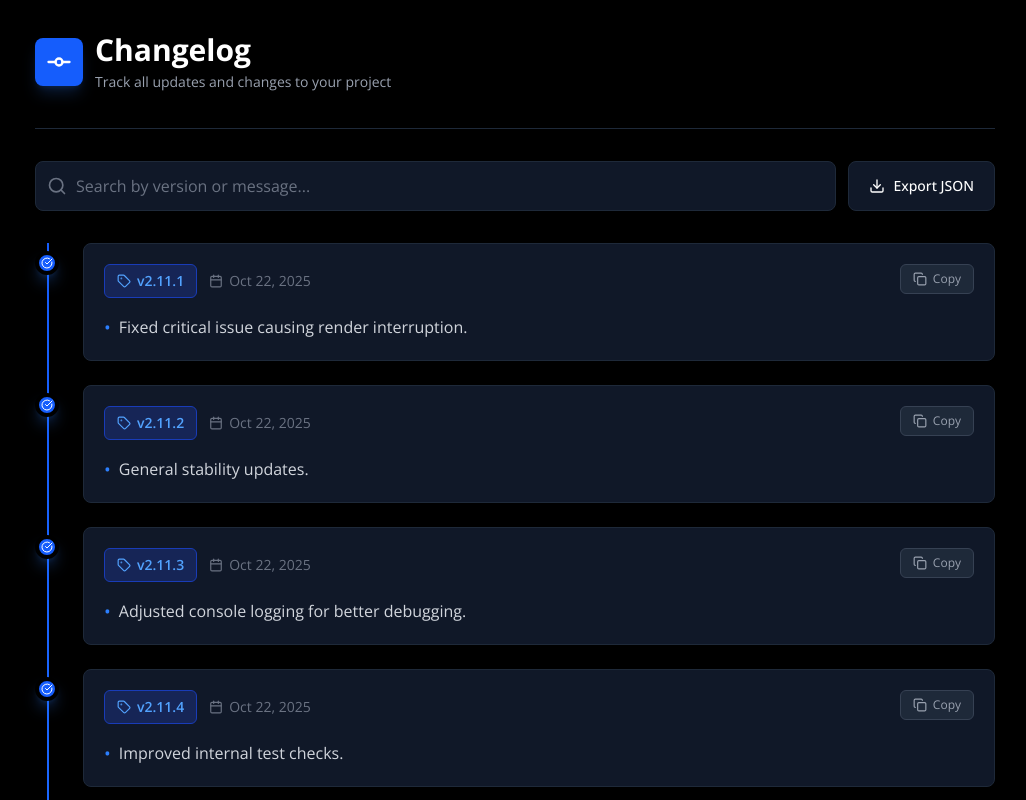
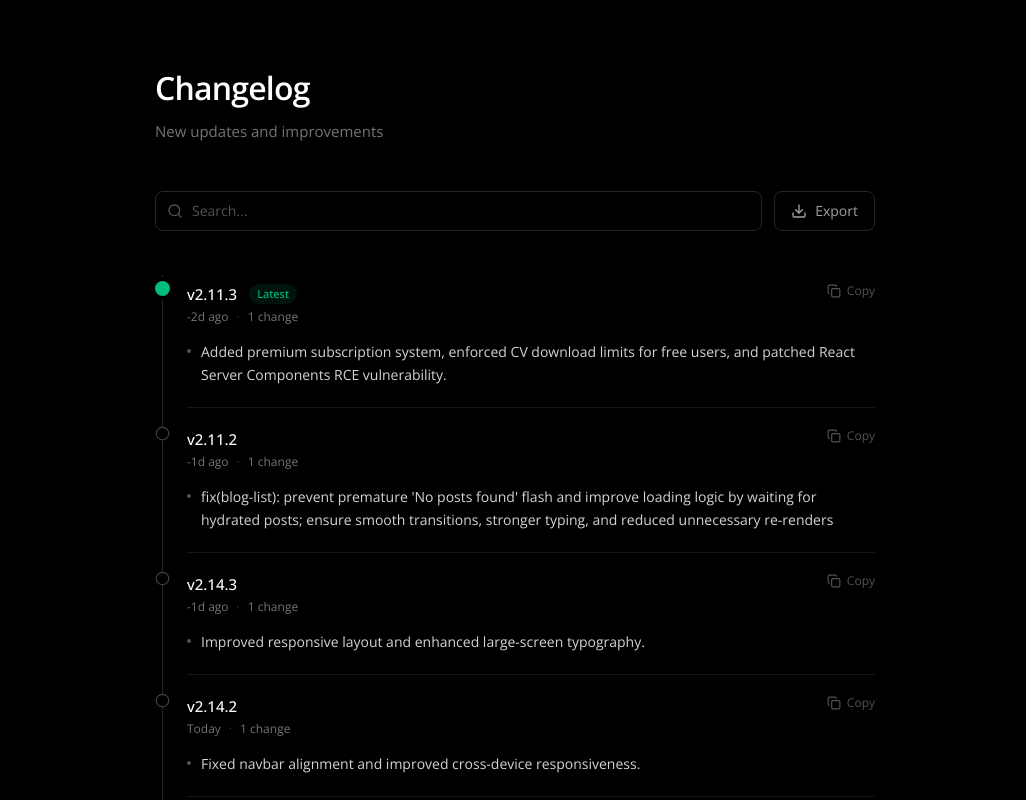
Before and after one commit to Xertifiedloaded/foliospacev3, a Next.js app: page /changelog in a window 1280 px wide. Shown: the top 800 px of the page, without its empty margins (125-1151 px from the left). Built offline with nearby package versions, Linux system fonts and the light colour scheme.

Commit message:
fixed error

```diff
--- a/CHANGELOG.json
+++ b/CHANGELOG.json
@@ -1,5 +1,94 @@
 {
   "changes": [
+    {
+      "version": "v1.0.0",
+      "date": "2023-01-14T09:15:00+01:00",
+      "message": "Initial release of FolioSpace with core CV builder, templates, and basic user accounts."
+    },
+    {
+      "version": "v1.1.0",
+      "date": "2023-03-02T11:40:00+01:00",
+      "message": "Introduced user authentication system, email/password workflow, and session management."
+    },
+    {
+      "version": "v1.2.0",
+      "date": "2023-04-10T14:22:00+01:00",
+      "message": "Added multiple resume templates and improved template rendering performance."
+    },
+    {
+      "version": "v1.3.4",
+      "date": "2023-06-08T16:17:00+01:00",
+      "message": "Optimized frontend layout, improved mobile responsiveness, and fixed form validation errors."
+    },
+    {
+      "version": "v1.5.0",
+      "date": "2023-08-20T12:10:00+01:00",
+      "message": "Migrated backend to a modular API structure and refactored database layer for scalability."
+    },
+    {
+      "version": "v1.7.2",
+      "date": "2023-10-02T10:00:00+01:00",
+      "message": "Upgraded Next.js version and resolved multiple SSR hydration mismatches."
+    },
+    {
+      "version": "v1.9.0",
+      "date": "2024-01-15T18:45:00+01:00",
+      "message": "Released new dashboard interface, analytics page, and improved user onboarding flow."
+    },
+    {
+      "version": "v1.9.5",
+      "date": "2024-02-03T09:11:00+01:00",
+      "message": "Patched CV autosave bug and improved rich text editor stability."
+    },
+    {
+      "version": "v2.0.0",
+      "date": "2024-03-12T14:00:00+01:00",
+      "message": "Major redesign introducing the new FolioSpace UI system, updated brand colors, and improved component library."
+    },
+    {
+      "version": "v2.1.0",
+      "date": "2024-04-07T13:30:00+01:00",
+      "message": "Added drag-and-drop CV section reordering and improved template export accuracy."
+    },
+    {
+      "version": "v2.2.0",
+      "date": "2024-05-19T15:42:00+01:00",
+      "message": "Refactored API routes for performance, implemented strict schema validation."
+    },
+    {
+      "version": "v2.3.0",
+      "date": "2024-06-11T11:09:00+01:00",
+      "message": "Implemented user avatars, profile management, and improved account settings UI."
+    },
+    {
+      "version": "v2.5.1",
+      "date": "2024-07-27T16:22:00+01:00",
+      "message": "Added support for PDF export improvements and fixed font rendering inconsistencies."
+    },
+    {
+      "version": "v2.6.0",
+      "date": "2024-09-04T09:48:00+01:00",
+      "message": "Introduced blog section, admin posting tools, and server-side content validation."
+    },
+    {
+      "version": "v2.7.4",
+      "date": "2024-10-15T12:04:00+01:00",
+      "message": "Improved server caching strategy and reduced cold start times."
+    },
+    {
+      "version": "v2.8.0",
+      "date": "2024-11-29T17:10:00+01:00",
+      "message": "Added multi-template resume preview and fixed export alignment issues."
+    },
+    {
+      "version": "v2.10.0",
+      "date": "2025-01-20T11:25:00+01:00",
+      "message": "Revamped billing UI and prepared subscription infrastructure."
+    },
+
+
+
+
     {
       "version": "v2.14.3",
       "date": "2025-12-05T16:49:10+01:00",
@@ -134,6 +223,11 @@
       "version": "v2.11.2",
       "date": "2025-12-05T16:17:29.793Z",
       "message": "fix(blog-list): prevent premature 'No posts found' flash and improve loading logic by waiting for hydrated posts; ensure smooth transitions, stronger typing, and reduced unnecessary re-renders"
+    },
+    {
+      "version": "v2.11.3",
+      "date": "2025-12-07T10:15:00+01:00",
+      "message": "Added premium subscription system, enforced CV download limits for free users, and patched React Server Components RCE vulnerability."
     }
   ]
 }
--- a/app/changelog/page.tsx
+++ b/app/changelog/page.tsx
@@ -1,224 +1,258 @@
-'use client'
-import React, { useEffect, useState } from "react";
-import { Search, Download, Copy, Calendar, Tag, GitCommit, CheckCircle } from "lucide-react";
+"use client"
+import { useEffect, useState } from "react"
+import { Search, Download, Copy, Check, Circle } from "lucide-react"
 
 export default function ChangelogViewer() {
-  const [data, setData] = useState(null);
-  const [loading, setLoading] = useState(true);
-  const [error, setError] = useState(null);
-  const [query, setQuery] = useState("");
-  const [copiedId, setCopiedId] = useState(null);
+  const [data, setData] = useState<{
+    changes: Array<{ version?: string; message?: string; changes?: string[]; date?: string }>
+  } | null>(null)
+  const [loading, setLoading] = useState(true)
+  const [error, setError] = useState<string | null>(null)
+  const [query, setQuery] = useState("")
+  const [copiedId, setCopiedId] = useState<number | null>(null)
 
   useEffect(() => {
-    let mounted = true;
-    setLoading(true);
+    let mounted = true
+    setLoading(true)
 
     fetch("/api/changelog")
       .then((r) => {
-        if (!r.ok) throw new Error(`HTTP ${r.status}`);
-        return r.json();
+        if (!r.ok) throw new Error(`HTTP ${r.status}`)
+        return r.json()
       })
       .then((json) => {
-        if (!mounted) return;
-        if (Array.isArray(json)) setData({ changes: json });
-        else if (json.changes) setData(json);
-        else if (json.updates) setData({ changes: json.updates });
-        else setData({ changes: [] });
+        if (!mounted) return
+        if (Array.isArray(json)) setData({ changes: json })
+        else if (json.changes) setData(json)
+        else if (json.updates) setData({ changes: json.updates })
+        else setData({ changes: [] })
       })
       .catch((e) => setError(e.message))
-      .finally(() => mounted && setLoading(false));
+      .finally(() => mounted && setLoading(false))
 
     return () => {
-      mounted = false;
-    };
-  }, []);
+      mounted = false
+    }
+  }, [])
 
   function filteredChanges() {
-    if (!data) return [];
-    const q = query.trim().toLowerCase();
-    if (!q) return [...data.changes].reverse();
-    return [...data.changes]
-      .filter((c) => {
-        const text = `${c.version ?? ""}
-${c.message ?? c.changes?.join(" ") ?? ""}`.toLowerCase();
-        return text.includes(q);
+    if (!data) return []
+    const q = query.trim().toLowerCase()
+
+    let filtered = [...data.changes]
+
+    if (q) {
+      filtered = filtered.filter((c) => {
+        const text = `${c.version ?? ""} ${c.message ?? c.changes?.join(" ") ?? ""}`.toLowerCase()
+        return text.includes(q)
       })
-      .reverse();
+    }
+
+    return filtered.sort((a, b) => {
+      const dateA = a.date ? new Date(a.date).getTime() : 0
+      const dateB = b.date ? new Date(b.date).getTime() : 0
+      return dateB - dateA
+    })
   }
 
   function downloadJSON() {
-    if (!data) return;
-    const blob = new Blob([JSON.stringify(data, null, 2)], { type: "application/json" });
-    const url = URL.createObjectURL(blob);
-    const a = document.createElement("a");
-    a.href = url;
-    a.download = "CHANGELOG.json";
-    a.click();
-    URL.revokeObjectURL(url);
+    if (!data) return
+    const blob = new Blob([JSON.stringify(data, null, 2)], { type: "application/json" })
+    const url = URL.createObjectURL(blob)
+    const a = document.createElement("a")
+    a.href = url
+    a.download = "CHANGELOG.json"
+    a.click()
+    URL.revokeObjectURL(url)
   }
 
-  function copyToClipboard(entry, idx) {
-    navigator.clipboard?.writeText(JSON.stringify(entry, null, 2));
-    setCopiedId(idx);
-    setTimeout(() => setCopiedId(null), 2000);
+  function copyToClipboard(entry: object, idx: number) {
+    navigator.clipboard?.writeText(JSON.stringify(entry, null, 2))
+    setCopiedId(idx)
+    setTimeout(() => setCopiedId(null), 2000)
   }
 
-  function formatDate(dateString) {
-    if (!dateString) return "No date";
-    const date = new Date(dateString);
-    const now = new Date();
-    const diffMs = now - date;
-    const diffDays = Math.floor(diffMs / (1000 * 60 * 60 * 24));
+  function formatDate(dateString?: string) {
+    if (!dateString) return "No date"
+    const date = new Date(dateString)
+    const now = new Date()
+    const diffMs = now.getTime() - date.getTime()
+    const diffDays = Math.floor(diffMs / (1000 * 60 * 60 * 24))
 
-    if (diffDays === 0) return "Today";
-    if (diffDays === 1) return "Yesterday";
-    if (diffDays < 7) return `${diffDays} days ago`;
-    if (diffDays < 30) return `${Math.floor(diffDays / 7)} weeks ago`;
+    if (diffDays === 0) return "Today"
+    if (diffDays === 1) return "Yesterday"
+    if (diffDays < 7) return `${diffDays}d ago`
 
-    return date.toLocaleDateString('en-US', {
-      year: 'numeric',
-      month: 'short',
-      day: 'numeric'
-    });
+    return date.toLocaleDateString("en-US", {
+      month: "short",
+      day: "numeric",
+      year: date.getFullYear() !== now.getFullYear() ? "numeric" : undefined,
+    })
   }
 
-  const changes = filteredChanges();
+  function getFullDate(dateString?: string) {
+    if (!dateString) return ""
+    return new Date(dateString).toLocaleDateString("en-US", {
+      weekday: "long",
+      year: "numeric",
+      month: "long",
+      day: "numeric",
+    })
+  }
+
+  const changes = filteredChanges()
 
   return (
-    <div className="min-h-screen bg-black text-white">
-      <div className="max-w-5xl mx-auto px-4 py-8 sm:px-6 lg:px-8">
-        {/* Header */}
-        <div className="mb-8 border-b border-gray-800 pb-6">
-          <div className="flex items-center gap-3 mb-3">
-            <div className="p-2.5 bg-blue-600 rounded-lg shadow-lg shadow-blue-500/20">
-              <GitCommit className="w-7 h-7 text-white" />
+    <div className="min-h-screen bg-black">
+      <div className="max-w-3xl mx-auto px-4 py-16 sm:px-6">
+        <div className="mb-12">
+          <h1 className="text-[32px] font-semibold text-white tracking-tight mb-2">Changelog</h1>
+          <p className="text-[15px] text-neutral-500">New updates and improvements</p>
         </div>
-            <div>
-              <h1 className="text-3xl font-bold text-white">Changelog</h1>
-              <p className="text-gray-400 text-sm mt-1">Track all updates and changes to your project</p>
-            </div>
-          </div>
-        </div>
-
-        <div className="mb-8 flex flex-col sm:flex-row gap-3">
+        <div className="flex items-center gap-3 mb-8">
           <div className="relative flex-1">
-            <Search className="absolute left-3 top-1/2 -translate-y-1/2 w-5 h-5 text-gray-500" />
+            <Search className="absolute left-3 top-1/2 -translate-y-1/2 w-4 h-4 text-neutral-600" />
             <input
-              aria-label="Search changelog"
-              className="w-full pl-10 pr-4 py-3 bg-gray-900 border border-gray-800 rounded-lg text-white placeholder-gray-500 focus:outline-none focus:ring-2 focus:ring-blue-600 focus:border-transparent transition-all"
-              placeholder="Search by version or message..."
+              type="text"
+              placeholder="Search..."
               value={query}
               onChange={(e) => setQuery(e.target.value)}
+              className="w-full h-10 pl-9 pr-4 bg-transparent border border-neutral-800 rounded-lg text-sm text-white placeholder:text-neutral-600 focus:outline-none focus:border-neutral-600 transition-colors"
             />
           </div>
           <button
             onClick={downloadJSON}
             disabled={!data}
-            className="px-5 py-3 bg-gray-900 hover:bg-gray-800 border border-gray-800 text-white rounded-lg text-sm font-medium transition-all flex items-center justify-center gap-2 disabled:opacity-50 disabled:cursor-not-allowed"
+            className="h-10 px-4 flex items-center gap-2 text-sm text-neutral-400 border border-neutral-800 rounded-lg hover:bg-neutral-900 hover:text-white hover:border-neutral-700 transition-all disabled:opacity-40 disabled:pointer-events-none"
           >
             <Download className="w-4 h-4" />
-            Export JSON
+            <span className="hidden sm:inline">Export</span>
           </button>
         </div>
 
         {loading && (
-          <div className="flex items-center justify-center py-20">
-            <div className="relative">
-              <div className="w-12 h-12 rounded-full border-4 border-gray-800 border-t-blue-600 animate-spin"></div>
+          <div className="py-20">
+            <div className="flex items-center justify-center gap-3">
+              <div className="w-5 h-5 border-2 border-neutral-800 border-t-white rounded-full animate-spin" />
+              <span className="text-sm text-neutral-500">Loading...</span>
             </div>
           </div>
         )}
 
-
         {error && (
-          <div className="bg-red-950 border border-red-800 rounded-lg p-4 text-red-400">
-            <p className="font-medium">Error loading changelog</p>
-            <p className="text-sm mt-1 text-red-300">{error}</p>
+          <div className="py-12 text-center">
+            <p className="text-red-500 text-sm mb-1">Failed to load</p>
+            <p className="text-neutral-600 text-xs">{error}</p>
           </div>
         )}
-
         {!loading && !error && (
           <div className="relative">
-            {changes.length > 0 && (
-              <div className="absolute left-3 top-0 bottom-0 w-0.5 bg-linear-to-b from-blue-600 via-blue-500 to-transparent"></div>
+            <div className="absolute left-[7px] top-3 bottom-3 w-px bg-neutral-800" />
+
+            {changes.length === 0 ? (
+              <div className="py-20 text-center">
+                <p className="text-neutral-500 text-sm">{query ? "No results found" : "No changelog entries"}</p>
+                {query && (
+                  <button
+                    onClick={() => setQuery("")}
+                    className="mt-3 text-xs text-neutral-600 hover:text-white transition-colors"
+                  >
+                    Clear search
+                  </button>
                 )}
-
-            <div className="space-y-6 relative">
-              {changes.length === 0 && (
-                <div className="text-center py-20">
-                  <div className="inline-flex items-center justify-center w-16 h-16 rounded-full bg-gray-900 mb-4">
-                    <GitCommit className="w-8 h-8 text-gray-700" />
               </div>
-                  <p className="text-gray-400">
-                    {query ? "No matching entries found" : "No changelog entries yet"}
-                  </p>
-                </div>
-              )}
-
+            ) : (
+              <div className="space-y-0">
                 {changes.map((entry, idx) => {
-                const version = entry.version ?? `v${idx + 1}`;
-                const messages = entry.message ? [entry.message] : entry.changes ? entry.changes : [];
+                  const version = entry.version ?? `v${idx + 1}`
+                  const messages = entry.message ? [entry.message] : (entry.changes ?? [])
+                  const isLatest = idx === 0
 
                   return (
-                  <div
-                    key={`${version}-${idx}`}
-                    className="group relative pl-12"
-                  >
-                    <div className="absolute left-0 top-2 w-6 h-6 bg-blue-600 rounded-full border-4 border-black flex items-center justify-center group-hover:scale-110 transition-transform shadow-lg shadow-blue-500/30">
-                      <CheckCircle className="w-3 h-3 text-white" />
+                    <div key={`${version}-${idx}`} className="relative pl-8">
+
+                      <div className="absolute left-0 top-[18px]">
+                        {isLatest ? (
+                          <div className="w-[15px] h-[15px] rounded-full bg-emerald-500 ring-4 ring-black" />
+                        ) : (
+                          <Circle className="w-[15px] h-[15px] text-neutral-700 fill-black" />
+                        )}
                       </div>
 
-                    <div className="bg-gray-900 border border-gray-800 rounded-lg p-5 hover:border-gray-700 transition-all">
-                      <div className="flex items-start justify-between gap-4 mb-4">
-                        <div className="flex items-center gap-3 flex-wrap">
-                          <span className="inline-flex items-center gap-1.5 px-3 py-1.5 bg-blue-950 border border-blue-800 rounded-md text-blue-400 font-mono text-sm font-semibold">
-                            <Tag className="w-3.5 h-3.5" />
-                            {version}
+                      <div className="py-5 border-b border-neutral-900">
+
+                        <div className="flex items-start gap-3">
+                          <div className="flex-1 min-w-0">
+                            <div className="flex items-center gap-3 mb-1">
+                              <span className="text-[15px] font-medium text-white">{version}</span>
+                              {isLatest && (
+                                <span className="px-2 py-0.5 text-[11px] font-medium text-emerald-500 bg-emerald-500/10 rounded-full">
+                                  Latest
                                 </span>
-                          <span className="inline-flex items-center gap-1.5 text-sm text-gray-500">
-                            <Calendar className="w-3.5 h-3.5" />
-                            {formatDate(entry.date)}
+                              )}
+                            </div>
+                            <div className="flex items-center gap-2 text-xs text-neutral-500">
+                              <span title={getFullDate(entry.date)}>{formatDate(entry.date)}</span>
+                              <span className="text-neutral-700">·</span>
+                              <span>
+                                {messages.length} change{messages.length !== 1 ? "s" : ""}
                               </span>
                             </div>
-
+                          </div>
                           <button
                             onClick={() => copyToClipboard(entry, idx)}
-                          className="flex items-center gap-1.5 px-3 py-1.5 text-xs text-gray-400 hover:text-white bg-gray-800 hover:bg-gray-700 border border-gray-700 rounded-md transition-all"
+                            className={`flex items-center gap-1.5 text-xs transition-colors ${
+                              copiedId === idx ? "text-emerald-500" : "text-neutral-600 hover:text-white"
+                            }`}
                           >
+                            {copiedId === idx ? (
+                              <>
+                                <Check className="w-3.5 h-3.5" />
+                                Copied
+                              </>
+                            ) : (
+                              <>
                                 <Copy className="w-3.5 h-3.5" />
-                          {copiedId === idx ? "Copied!" : "Copy"}
+                                Copy
+                              </>
+                            )}
                           </button>
                         </div>
 
-                      <div className="space-y-2">
+                        <div className="mt-4">
                           {messages.length === 0 ? (
-                          <p className="text-gray-600 text-sm italic">No message available</p>
+                            <p className="text-sm text-neutral-600 italic">No details</p>
                           ) : (
-                          messages.map((m, i) => (
-                            <div key={i} className="flex items-start gap-2">
-                              <span className="text-blue-500 mt-1 text-lg leading-none">•</span>
-                              <p className="flex-1 text-gray-300 leading-relaxed">{m}</p>
-                            </div>
-                          ))
+                            <ul className="space-y-2">
+                              {messages.map((m, i) => (
+                                <li
+                                  key={i}
+                                  className="flex items-start gap-2.5 text-[14px] text-neutral-300 leading-relaxed"
+                                >
+                                  <span className="mt-2 w-1 h-1 rounded-full bg-neutral-600 shrink-0" />
+                                  <span>{m}</span>
+                                </li>
+                              ))}
+                            </ul>
                           )}
                         </div>
                       </div>
                     </div>
-                );
+                  )
                 })}
               </div>
+            )}
           </div>
         )}
 
-
-        {!loading && !error && data && (
-          <div className="mt-12 pt-6 border-t border-gray-900 text-center">
-            <p className="text-sm text-gray-500">
-              Total entries: <span className="text-white font-semibold">{data.changes.length}</span>
+        {!loading && !error && data && data.changes.length > 0 && (
+          <div className="mt-8 pt-6 border-t border-neutral-900">
+            <p className="text-xs text-neutral-600 text-center">
+              {changes.length} of {data.changes.length} releases
             </p>
           </div>
         )}
       </div>
     </div>
-  );
+  )
 }
--- a/components/cv/template-selector.tsx
+++ b/components/cv/template-selector.tsx
@@ -174,7 +174,6 @@ function TemplateCard({ template, isSelected, canSelect, isPremiumUser, onSelect
         disabled && "opacity-50",
       )}
     >
-      {/* Color Preview */}
       <div className="flex gap-1 mb-3">
         <div className="w-6 h-6 rounded-full" style={{ backgroundColor: template.style.primaryColor }} />
         <div className="w-6 h-6 rounded-full" style={{ backgroundColor: template.style.secondaryColor }} />
--- a/components/footer.tsx
+++ b/components/footer.tsx
@@ -68,6 +68,11 @@ export function Footer() {
             <h4 className="font-semibold text-sm">Legal</h4>
             <ul className="space-y-2">
               <li>
+                <Link href="/changelog" className="text-sm text-muted-foreground hover:text-foreground transition-colors">
+                  Changelog
+                </Link>
+              </li>
+              <li>
                 <Link href="/privacy" className="text-sm text-muted-foreground hover:text-foreground transition-colors">
                   Privacy Policy
                 </Link>
```
Also changed, not shown: app/cv/[id]/preview/page.tsx (+100 -3 lines). Lines whose indentation alone changed are shown as unchanged.
